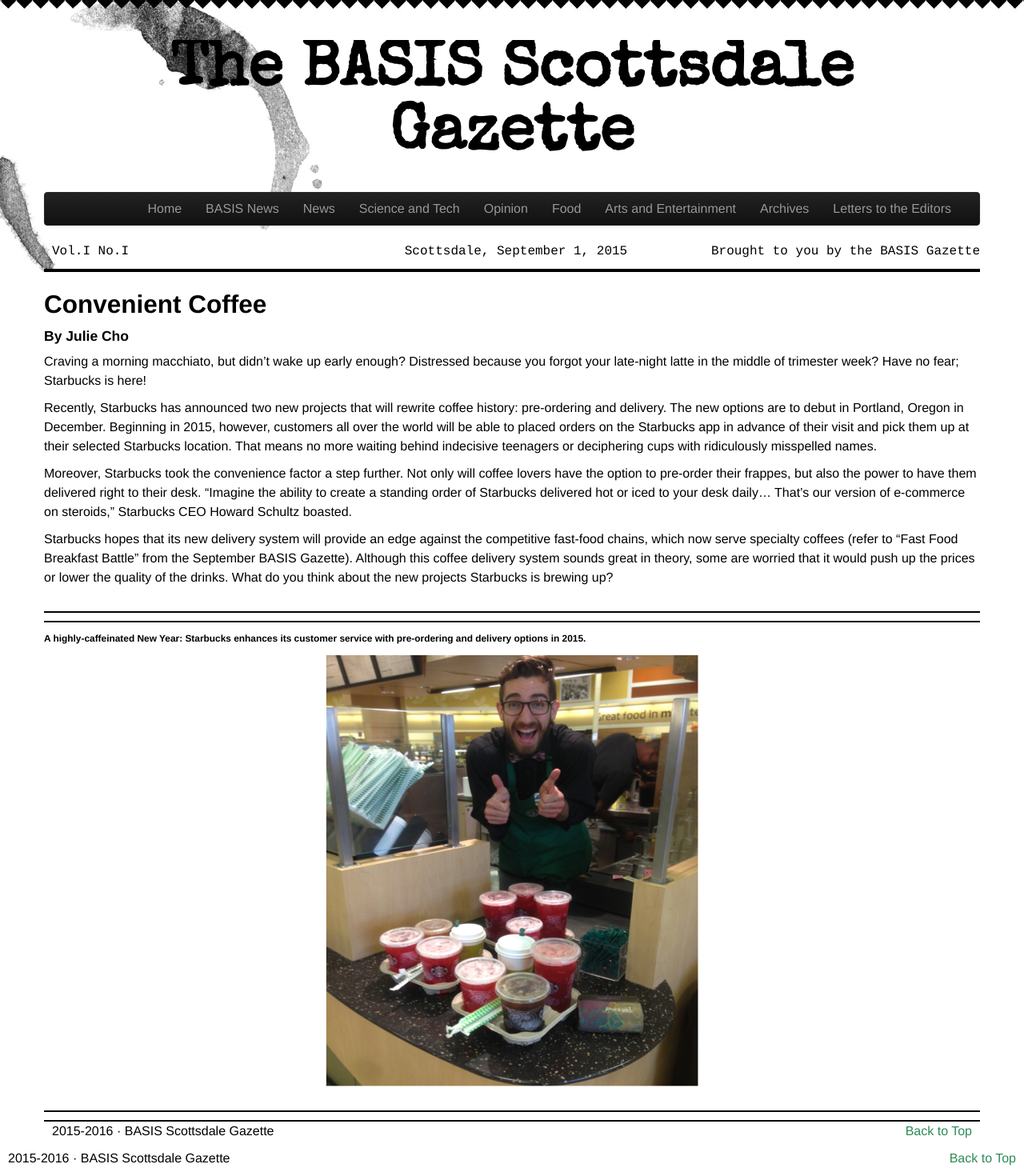
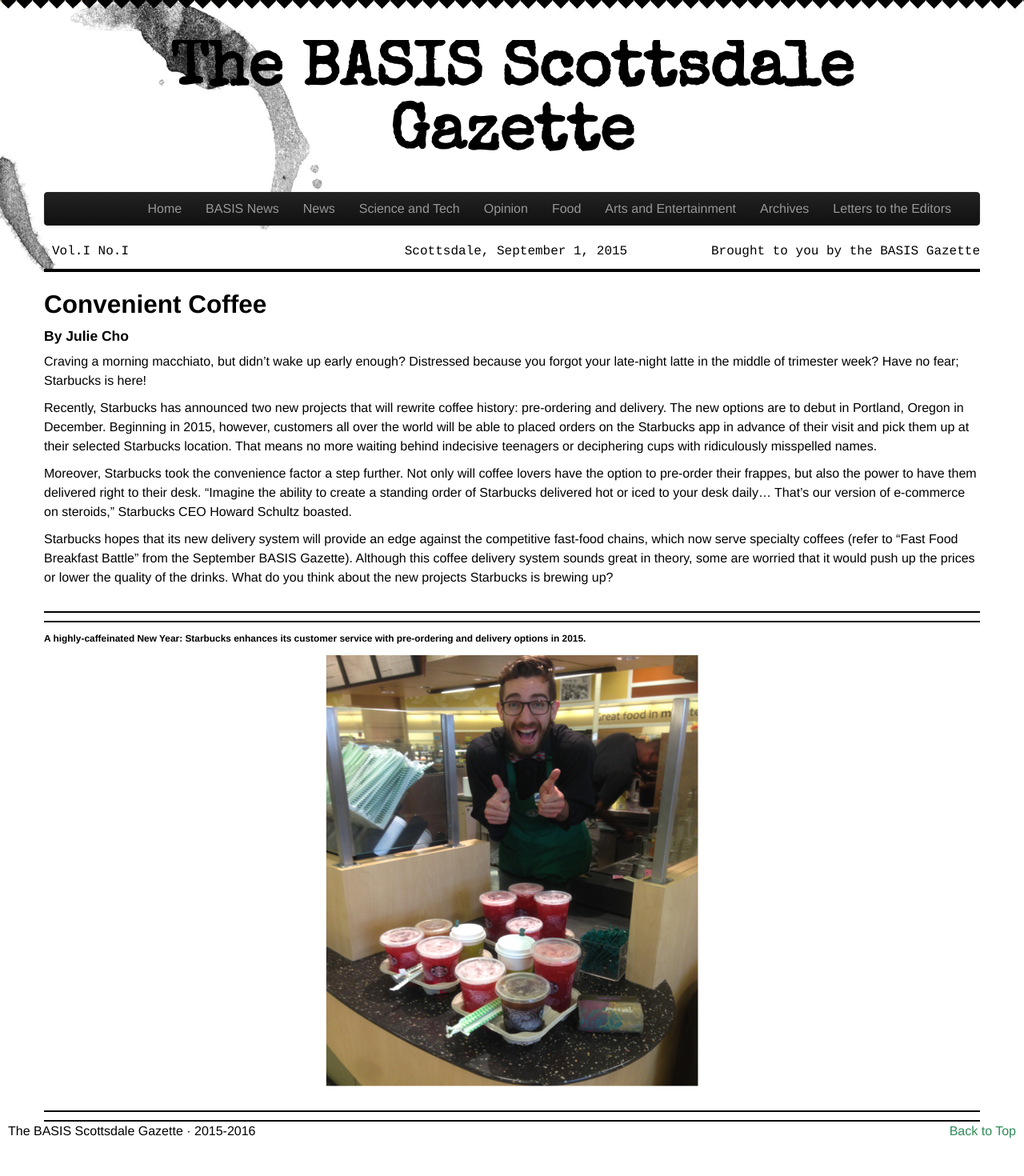
Before and after one commit to Awake99/Awake99.github.io, a Jekyll site: the page built from food/_posts/2014-11-06-coffee.md, in a window 1280 px wide. Shown: the whole page at 80% size. Built offline with Jekyll 4.4.1, drawn with Linux system fonts in a browser that asks for light colours; nearby versions of some CDN libraries; after the commit the page ends 1436 px from its top, so only the background shows below that.

Commit message:
Footer Edits
Fixing problems with footers

```diff
--- a/_layouts/article.html
+++ b/_layouts/article.html
@@ -19,10 +19,6 @@
 <img src="{{ page.image }}" style="margin-left:auto; margin-right:auto; display:block;" />
 
 <hr style="color:black; border-width:2px; border-color:black; margin: 0px; margin-top: 30px; padding-bottom: 10px;">
-<footer>
-        <p class="pull-right"><a href="#" style="color:#2E8B57; padding-right:10px;">Back to Top</a></p>
-        <p style="padding-left:10px;"> 2015-2016 &middot; BASIS Scottsdale Gazette</p>
-</footer>
 <script src="http://code.jquery.com/jquery-1.10.1.min.js"></script>
   <script src=”js/bootstrap.js”></script>
 </body>
--- a/_layouts/default.html
+++ b/_layouts/default.html
@@ -94,7 +94,7 @@
   </div>
   <footer>
         <p class="pull-right"><a href="#" style="color:#2E8B57; padding-right:10px;">Back to Top</a></p>
-        <p style="padding-left:10px;"> 2015-2016 &middot; BASIS Scottsdale Gazette</p>
+        <p style="padding-left:10px;"> The BASIS Scottsdale Gazette &middot; 2015-2016</p>
   </footer>
   <script src="http://code.jquery.com/jquery-1.10.1.min.js"></script>
   <script src=”js/bootstrap.js”></script>
```
